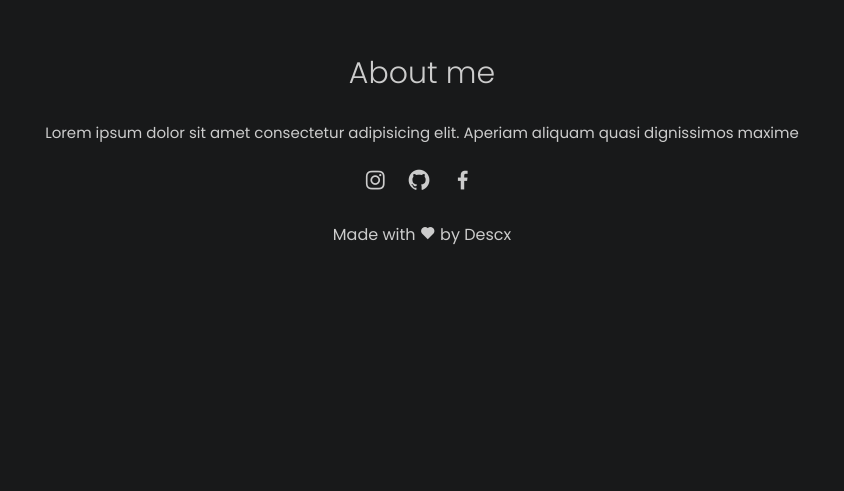
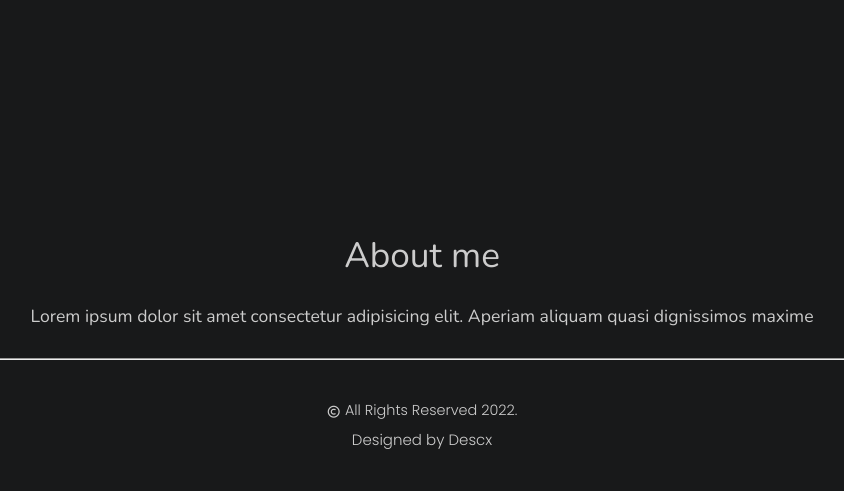
Before and after one commit to d3sc/profile-page-v2, a plain HTML site: page index.html in a window 1280 px wide. Shown: the part 794-1285 px from the top of the page, without its empty margins (218-1062 px from the left). Before the commit the page ends 1071 px from the top, so only its background shows below. Drawn offline with nearby package versions, Linux system fonts and the light colour scheme.

Commit message:
change footer

```diff
--- a/CSS/home.css
+++ b/CSS/home.css
@@ -32,10 +32,48 @@
 
 /* footer */
 footer {
-  margin: 0;
+  width: 100%;
+  text-align: center;
+  padding: 40px 0 0px;
   background-color: var(--body-color);
-  transition: all 0.3s ease;
+}
+footer h4 {
+  margin-bottom: 0;
+  margin-top: 25px;
+  font-size: 2.2em;
+  color: #ccc;
+  font-weight: 300;
+  font-family: "Nunito";
+}
+footer .footer-content {
+  padding-top: 25px;
+  font-size: 1.1em;
+  color: #ccc;
+  font-family: "Nunito";
 }
 footer .made {
-  color: var(--text-color);
+  margin-bottom: 10px;
+  font-size: 1em;
 }
+footer hr {
+  margin: 30px auto 0;
+  width: 70vw;
+}
+footer .footer-bottom {
+  background-color: var(--body-color);
+  font-family: "Poppins";
+  font-weight: 300;
+  padding: 40px;
+  color: #ccc;
+}
+footer .footer-info-1 {
+  font-size: 0.9em;
+}
+footer .footer-info-2 {
+  padding-top: 7px;
+}
+footer .footer-bottom i {
+  position: relative;
+  top: 3px;
+  font-size: 1em;
+}
--- a/index.html
+++ b/index.html
@@ -107,13 +107,12 @@
     <!-- footer -->
     <footer>
       <h4>About me</h4>
-      <p class="info">Lorem ipsum dolor sit amet consectetur adipisicing elit. Aperiam aliquam quasi dignissimos maxime <br /></p>
-      <div class="icons">
-        <a href="https://instagram.com/descx.io/"><i class="bx bxl-instagram"></i></a>
-        <a href="https://github.com/Desc686"><i class="bx bxl-github"></i></a>
-        <a href="https://www.facebook.com/Descx.io/"><i class="bx bxl-facebook"></i></a>
+      <p class="footer-content">Lorem ipsum dolor sit amet consectetur adipisicing elit. Aperiam aliquam quasi dignissimos maxime <br /></p>
+      <hr />
+      <div class="footer-bottom">
+        <p class="footer-info-1"><i class="bx bx-copyright"></i> All Rights Reserved 2022.</p>
+        <p class="footer-info-2">Designed by <span>Descx</span></p>
       </div>
-      <p class="made">Made with <i class="bx bxs-heart"></i> by Descx</p>
     </footer>
 
     <script src="JS/script.js"></script>
```
